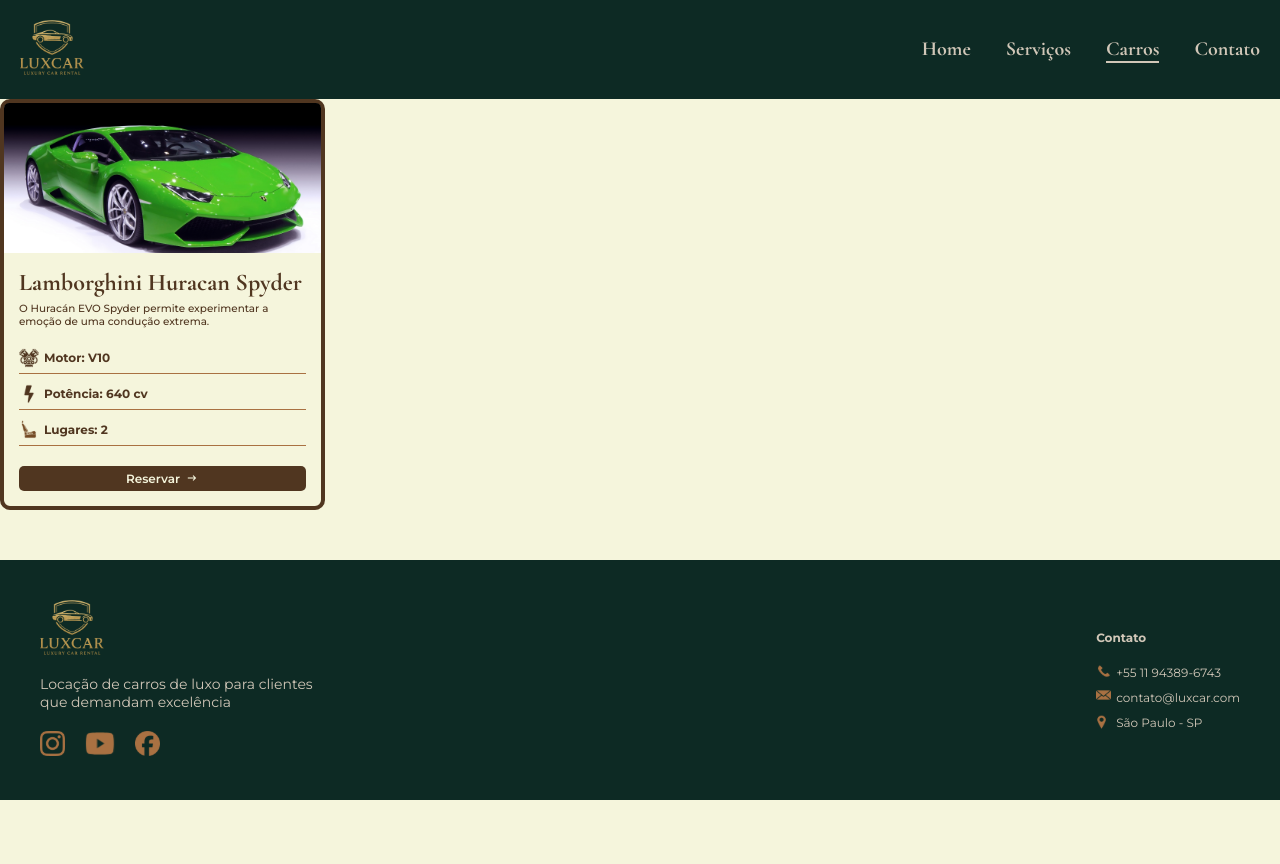
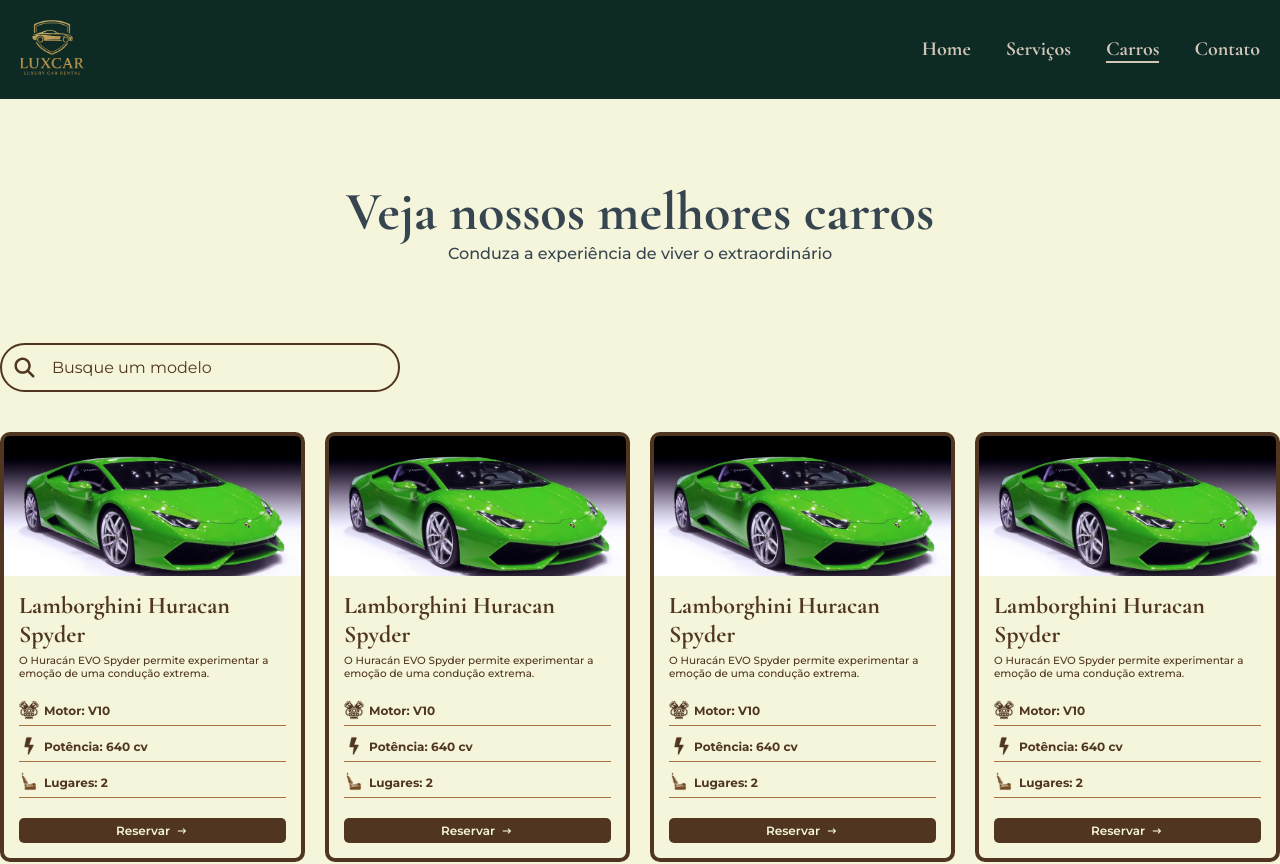
Before and after one commit to AlexeyFrens/luxcar, an Angular app: page /carros in a window 1280 px wide. Shown: the top 864 px of the page. Before the commit the page ends 800 px from the top, so only its background shows below. Built offline with nearby package versions, Linux system fonts and the light colour scheme.

Commit message:
feat: Design pagina listagem de carros

```diff
--- a/src/app/componentes/carros-card/carros-card.css
+++ b/src/app/componentes/carros-card/carros-card.css
@@ -1,8 +1,6 @@
 .card-container {
   display: flex;
   flex-direction: column;
-  max-width: 325px;
-  width: 100%;
   max-height: 470px;
   border-radius: 10px;
   border: 4px solid var(--border-forth);
--- a/src/app/pages/catalogo-carros/catalogo-carros.css
+++ b/src/app/pages/catalogo-carros/catalogo-carros.css
@@ -0,0 +1,71 @@
+
+.carros-section {
+  max-width: 1308px;
+  margin: auto;
+  padding: 80px 0;
+}
+
+.carros-section .title {
+  font-family: "Cormorant Garamond", serif;
+  font-size: 3.375rem;
+  text-align: center;
+  font-weight: 700;
+  color: var(--text-dark);
+}
+
+.carros-section .subtitle {
+  font-family: "Montserrat", sans-serif;
+  font-size: 1rem;
+  text-align: center;
+  font-weight: 500;
+  color: var(--text-dark);
+  margin-bottom: 80px;
+}
+
+.carros-section #car-input {
+  background-color: transparent;
+  position: absolute;
+  border: none;
+  border-radius: 50px;
+  width: 100%;
+  height: 100%;
+  left: 0;
+  padding-left: 50px;
+}
+
+.carros-section #car-input::placeholder, .carros-section #car-input {
+  font-family: "Montserrat", sans-serif;
+  font-size: 1rem;
+  color: var(--text-car-card);
+}
+
+.carros-section #car-input:focus {
+  outline-color: var(--bg-third);
+}
+
+.carros-section .car-input-container {
+  display: flex;
+  align-items: center;
+  position: relative;
+  padding: 10px;
+  margin-bottom: 40px;
+  border: 2px solid var(--border-forth);
+  border-radius: 50px;
+  max-width: 400px;
+}
+
+.carros-section .car-input-container::before {
+  content: "";
+  display: inline-block;
+  width: 25px;
+  height: 25px;
+  background-image: url("/assets/images/search_icon.svg");
+  background-repeat: no-repeat;
+  background-size: contain;
+}
+
+.carros-section .carros-cards {
+  display: grid;
+  grid-template-columns: repeat(4, 1fr);
+  gap: 20px;
+}
--- a/src/app/pages/catalogo-carros/catalogo-carros.html
+++ b/src/app/pages/catalogo-carros/catalogo-carros.html
@@ -1 +1,15 @@
-<app-carros-card></app-carros-card>
+
+<section class="carros-section">
+  <h1 class="title">Veja nossos melhores carros</h1>
+  <p class="subtitle">Conduza a experiência de viver o extraordinário</p>
+
+  <span class="car-input-container"><input type="text" name="car" id="car-input" placeholder="Busque um modelo"></span>
+
+  <div class="carros-cards">
+    <app-carros-card></app-carros-card>
+    <app-carros-card></app-carros-card>
+    <app-carros-card></app-carros-card>
+    <app-carros-card></app-carros-card>
+    <app-carros-card></app-carros-card>
+  </div>
+</section>
```
Also changed, not shown: src/assets/images/search_icon.svg (added).
